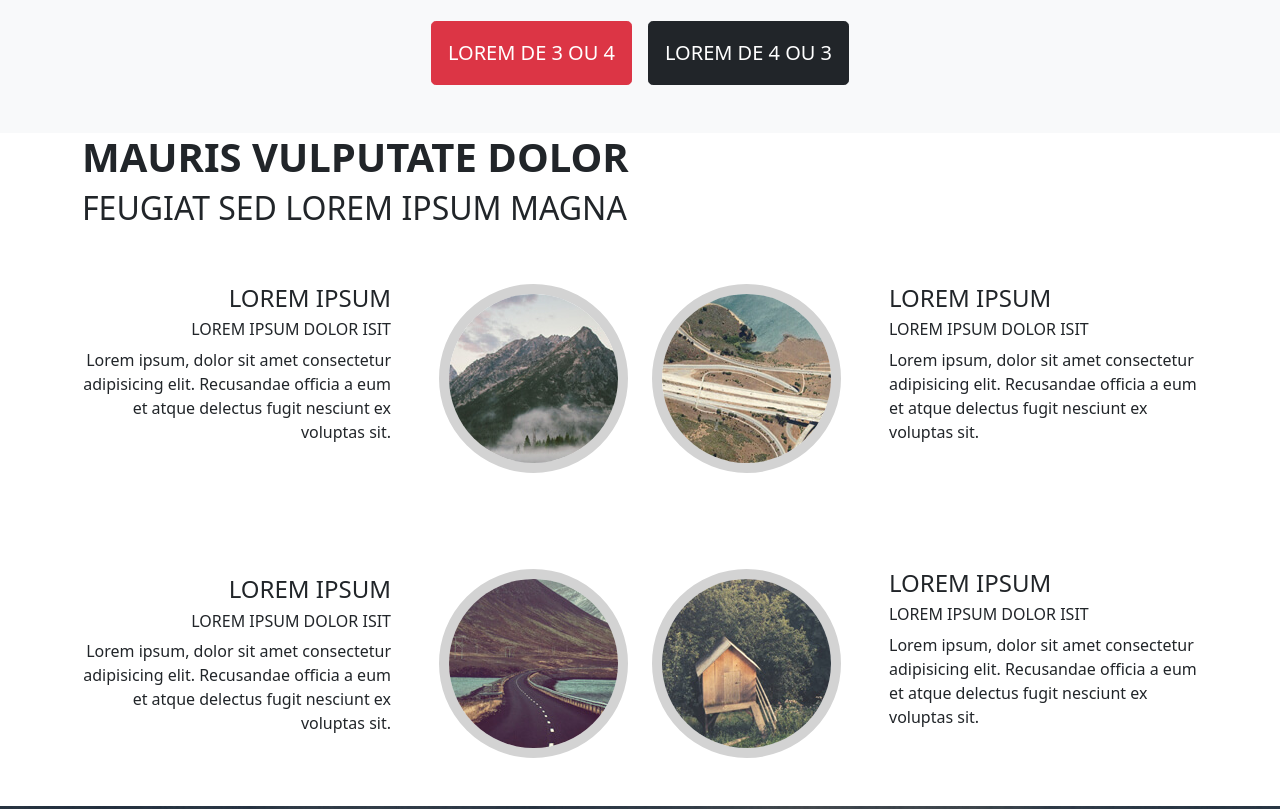
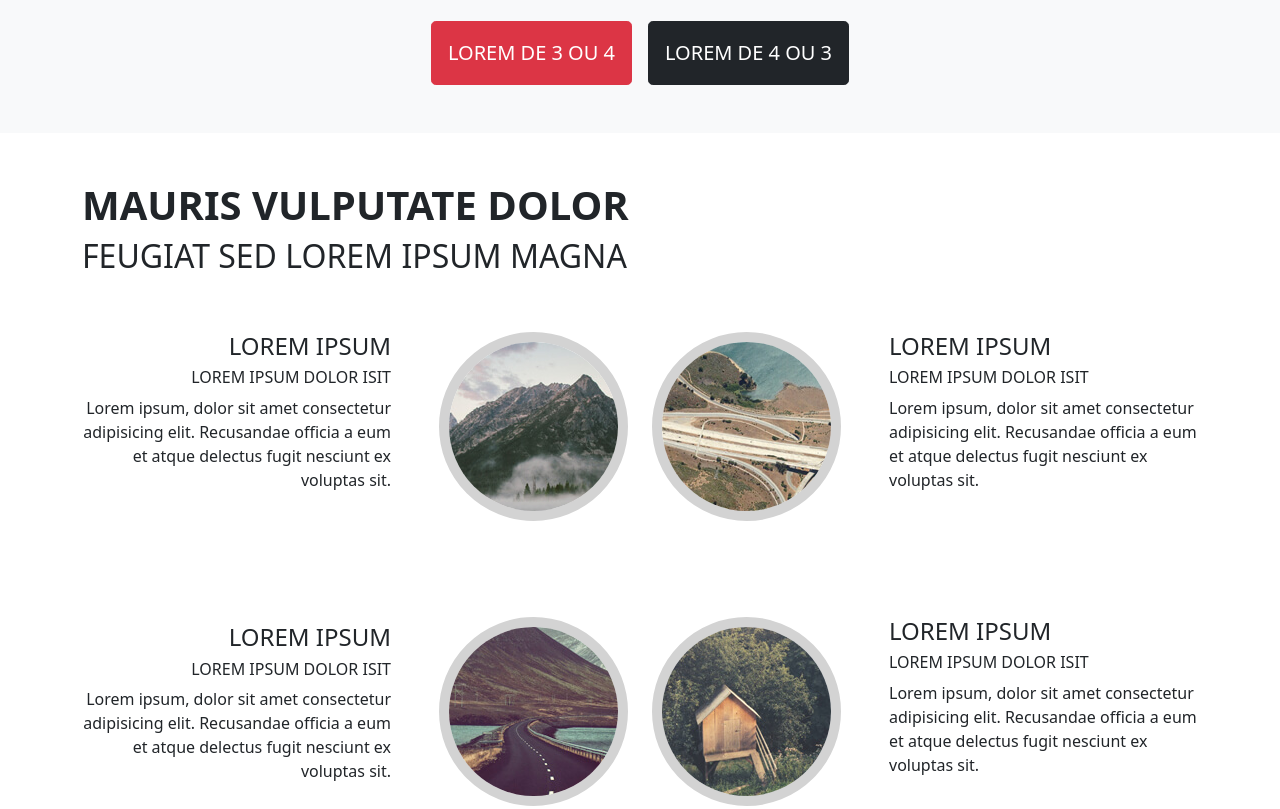
Before and after one commit to LeBigSky/Spatial_bts, a website: page index.html in a window 1280 px wide. Shown: the part 2020-2829 px from the top of the page. Drawn offline with Linux system fonts and the light colour scheme.

Commit message:
add +padding to circle-img container

```diff
--- a/index.html
+++ b/index.html
@@ -95,7 +95,7 @@
         </div> <!-- FIN DU CONTAINER 2-->
 
         <!--CONTAINER 3 AVEC 4 IMAGES RONDES ET DU TEXTE-->
-        <div class="container d-flex flex-column align-content-around align-items-around">
+        <div class="container py-5 d-flex flex-column align-content-around align-items-around">
             <div class="row">
                 <div class="col"> <!-- PARTIE TITRE-->
                     <h1 class="fs-1 fw-bold">MAURIS VULPUTATE DOLOR</h1>
```
